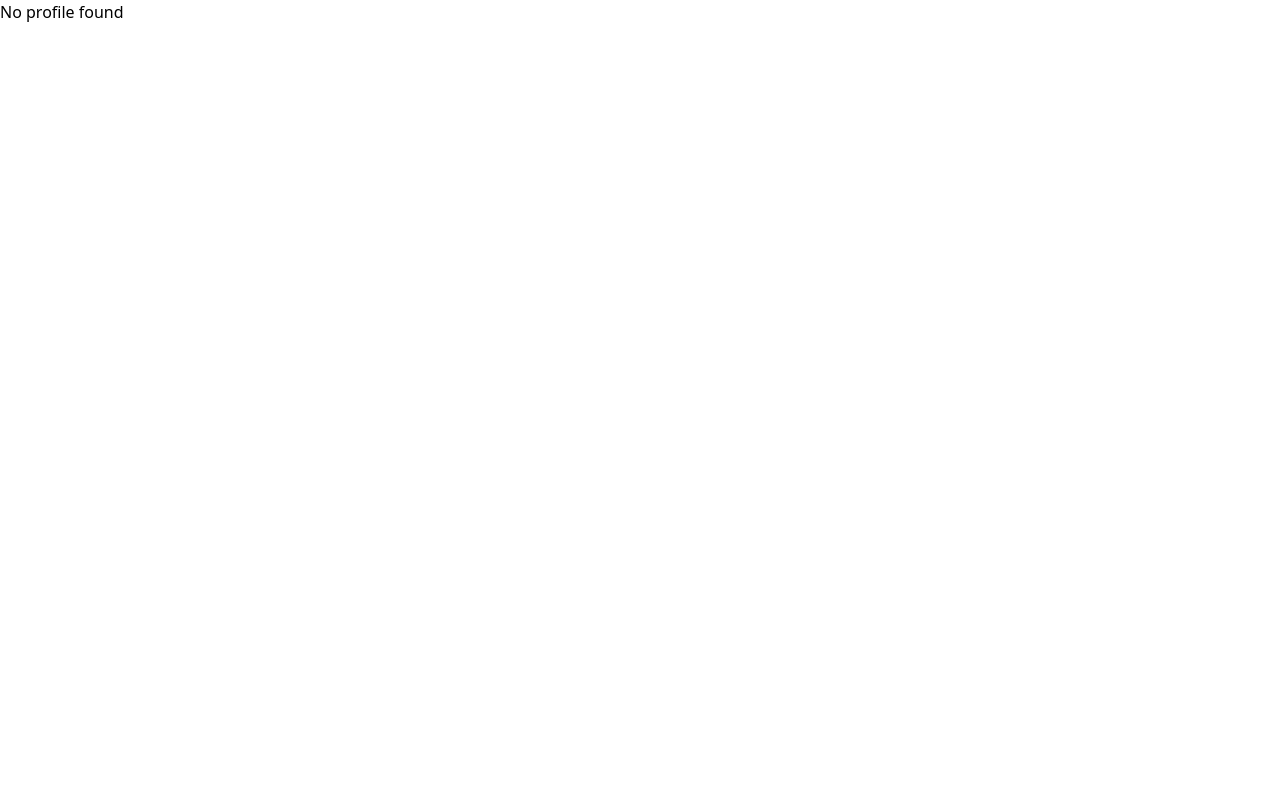
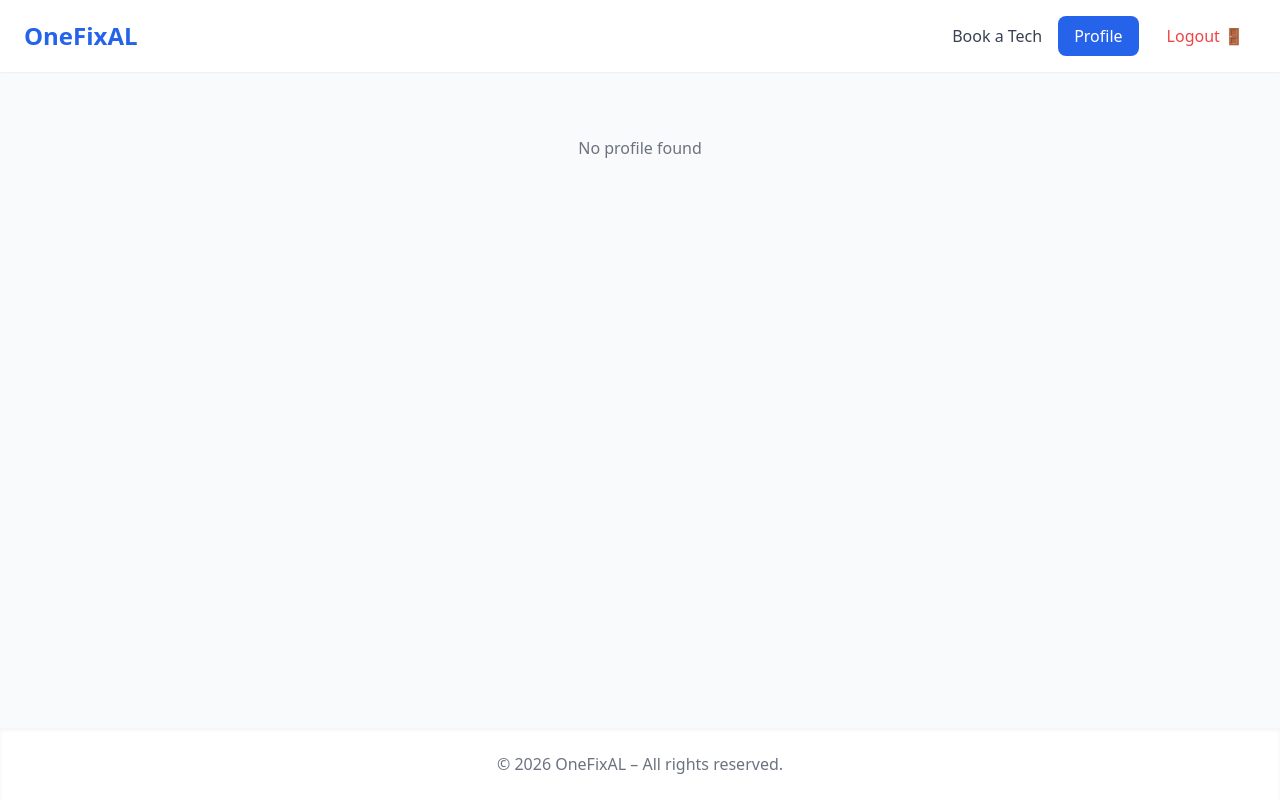
Before and after one commit to DritanBalisha/OneFixAl---fe, a React (Create React App) app: page /myProfile in a window 1280 px wide. Built offline with nearby package versions, Linux system fonts and the light colour scheme; no server answers; sample sign-in values are in the browser's storage; the HTML template or start-up script is replaced by a standard one.

Commit message:
Update MyProfile.tsx

```diff
--- a/src/pages/MyProfile.tsx
+++ b/src/pages/MyProfile.tsx
@@ -1,13 +1,23 @@
 // MyProfile.tsx
 import React, { useEffect, useState } from "react";
-import { useNavigate } from "react-router-dom";
+import { useNavigate, Link } from "react-router-dom";
 import { API_URL } from "../api/config.ts";
 
 export default function MyProfile() {
   const [profile, setProfile] = useState<any>(null);
   const [loading, setLoading] = useState(true);
   const [saving, setSaving] = useState(false);
+  const [menuOpen, setMenuOpen] = useState(false);
   const navigate = useNavigate();
+
+  const isLoggedIn = profile || localStorage.getItem("user");
+
+  const handleLogout = () => {
+    localStorage.removeItem("token");
+    localStorage.removeItem("user");
+    navigate("/");
+    window.location.reload();
+  };
 
   useEffect(() => {
     const fetchProfile = async () => {
@@ -42,7 +52,6 @@ export default function MyProfile() {
     fetchProfile();
   }, [navigate]);
 
-  // Function to update the user's role
   const handleSetRole = async (role: string) => {
     const token = localStorage.getItem("token");
     if (!token) return;
@@ -64,13 +73,9 @@ export default function MyProfile() {
       setProfile(updatedUser);
       localStorage.setItem("user", JSON.stringify(updatedUser));
 
-      // 🚀 Auto-redirect after choosing technician
-      if (role === "technician") {
-        navigate("/myProfile");
-      } else if (role === "client") {
+      if (role === "technician" || role === "client") {
         navigate("/myProfile");
       }
-
     } catch (err) {
       console.error("Error updating role:", err);
       alert("Failed to update role ❌");
@@ -79,11 +84,113 @@ export default function MyProfile() {
     }
   };
 
-  if (loading) return <p>Loading profile...</p>;
-  if (!profile) return <p>No profile found</p>;
+  return (
+    <div className="min-h-screen flex flex-col bg-gray-50">
+      {/* NAVBAR */}
+      <nav className="w-full bg-white shadow-sm py-4 px-6">
+        <div className="flex justify-between items-center">
+          {/* Logo */}
+          <h1
+            className="text-2xl font-semibold text-blue-600 cursor-pointer"
+            onClick={() => navigate("/")}
+          >
+            OneFixAL
+          </h1>
 
-  return (
-    <div className="max-w-md mx-auto mt-8 p-6 border rounded-lg shadow">
+          {/* Desktop Links */}
+          <div className="hidden md:flex items-center space-x-4">
+            <Link to="/techprofiles" className="text-gray-700 hover:text-blue-600">
+              Book a Tech
+            </Link>
+            <Link
+              to="/myProfile"
+              className="bg-blue-600 text-white px-4 py-2 rounded-lg hover:bg-blue-700"
+            >
+              Profile
+            </Link>
+            {isLoggedIn ? (
+              <button
+                onClick={handleLogout}
+                className="text-red-500 font-medium hover:bg-red-50 px-3 py-2 rounded-md transition"
+              >
+                Logout 🚪
+              </button>
+            ) : (
+              <Link to="/login" className="text-blue-600 font-medium hover:underline">
+                Login
+              </Link>
+            )}
+          </div>
+
+          {/* Mobile Hamburger */}
+          <button
+            className="md:hidden flex flex-col justify-center items-center w-9 h-9 space-y-1.5 focus:outline-none"
+            onClick={() => setMenuOpen((prev) => !prev)}
+            aria-label="Toggle menu"
+          >
+            <span
+              className={`block h-0.5 w-6 bg-gray-700 transition-transform duration-300 ${
+                menuOpen ? "rotate-45 translate-y-2" : ""
+              }`}
+            />
+            <span
+              className={`block h-0.5 w-6 bg-gray-700 transition-opacity duration-300 ${
+                menuOpen ? "opacity-0" : ""
+              }`}
+            />
+            <span
+              className={`block h-0.5 w-6 bg-gray-700 transition-transform duration-300 ${
+                menuOpen ? "-rotate-45 -translate-y-2" : ""
+              }`}
+            />
+          </button>
+        </div>
+
+        {/* Mobile Menu */}
+        {menuOpen && (
+          <div className="md:hidden mt-4 flex flex-col space-y-3 border-t pt-4">
+            <Link
+              to="/techprofiles"
+              className="text-gray-700 hover:text-blue-600 py-1"
+              onClick={() => setMenuOpen(false)}
+            >
+              Book a Tech
+            </Link>
+            <Link
+              to="/myProfile"
+              className="bg-blue-600 text-white px-4 py-2 rounded-lg hover:bg-blue-700 text-center"
+              onClick={() => setMenuOpen(false)}
+            >
+              Profile
+            </Link>
+            {isLoggedIn ? (
+              <button
+                onClick={() => { setMenuOpen(false); handleLogout(); }}
+                className="text-red-500 font-medium hover:bg-red-50 px-3 py-2 rounded-md transition text-left"
+              >
+                Logout 🚪
+              </button>
+            ) : (
+              <Link
+                to="/login"
+                className="text-blue-600 font-medium hover:underline py-1"
+                onClick={() => setMenuOpen(false)}
+              >
+                Login
+              </Link>
+            )}
+          </div>
+        )}
+      </nav>
+
+      {/* PAGE CONTENT */}
+      <main className="flex-1 flex justify-center px-4 py-8">
+        {loading ? (
+          <p className="text-gray-500 mt-8">Loading profile...</p>
+        ) : !profile ? (
+          <p className="text-gray-500 mt-8">No profile found</p>
+        ) : (
+          <div className="w-full max-w-md p-6 border rounded-lg shadow bg-white">
             <h2 className="text-2xl font-semibold mb-4">My Profile</h2>
 
             <p><b>Name:</b> {profile.name || "N/A"}</p>
@@ -91,7 +198,6 @@ export default function MyProfile() {
             <p><b>Phone:</b> {profile.phone || "N/A"}</p>
             <p><b>Role:</b> {profile.role || "Not set"}</p>
 
-      {/* If user has no role, show buttons to select one */}
             {!profile.role && (
               <div className="mt-4">
                 <p className="mb-2 font-medium">Select your role:</p>
@@ -155,5 +261,172 @@ export default function MyProfile() {
               </div>
             )}
           </div>
+        )}
+      </main>
+
+      {/* FOOTER */}
+      <footer className="bg-white shadow-inner py-6 text-center text-gray-500">
+        © {new Date().getFullYear()} OneFixAL – All rights reserved.
+      </footer>
+    </div>
   );
 }
+// // MyProfile.tsx
+// import React, { useEffect, useState } from "react";
+// import { useNavigate } from "react-router-dom";
+// import { API_URL } from "../api/config.ts";
+
+// export default function MyProfile() {
+//   const [profile, setProfile] = useState<any>(null);
+//   const [loading, setLoading] = useState(true);
+//   const [saving, setSaving] = useState(false);
+//   const navigate = useNavigate();
+
+//   useEffect(() => {
+//     const fetchProfile = async () => {
+//       const token = localStorage.getItem("token");
+//       if (!token) {
+//         navigate("/login");
+//         return;
+//       }
+
+//       try {
+//         const res = await fetch(`${API_URL}/me`, {
+//           headers: {
+//             "Content-Type": "application/json",
+//             Authorization: `Bearer ${token}`,
+//           },
+//         });
+
+//         if (res.ok) {
+//           const updatedUser = await res.json();
+//           setProfile(updatedUser);
+//           localStorage.setItem("user", JSON.stringify(updatedUser));
+//         } else {
+//           console.error("Failed to fetch profile");
+//         }
+//       } catch (err) {
+//         console.error("Error fetching profile:", err);
+//       } finally {
+//         setLoading(false);
+//       }
+//     };
+
+//     fetchProfile();
+//   }, [navigate]);
+
+//   // Function to update the user's role
+//   const handleSetRole = async (role: string) => {
+//     const token = localStorage.getItem("token");
+//     if (!token) return;
+
+//     try {
+//       setSaving(true);
+//       const res = await fetch(`${API_URL}/set-role`, {
+//         method: "POST",
+//         headers: {
+//           "Content-Type": "application/json",
+//           Authorization: `Bearer ${token}`,
+//         },
+//         body: JSON.stringify({ role }),
+//       });
+
+//       if (!res.ok) throw new Error("Failed to update role");
+
+//       const updatedUser = await res.json();
+//       setProfile(updatedUser);
+//       localStorage.setItem("user", JSON.stringify(updatedUser));
+
+//       // 🚀 Auto-redirect after choosing technician
+//       if (role === "technician") {
+//         navigate("/myProfile");
+//       } else if (role === "client") {
+//         navigate("/myProfile");
+//       }
+
+//     } catch (err) {
+//       console.error("Error updating role:", err);
+//       alert("Failed to update role ❌");
+//     } finally {
+//       setSaving(false);
+//     }
+//   };
+
+//   if (loading) return <p>Loading profile...</p>;
+//   if (!profile) return <p>No profile found</p>;
+
+//   return (
+//     <div className="max-w-md mx-auto mt-8 p-6 border rounded-lg shadow">
+//       <h2 className="text-2xl font-semibold mb-4">My Profile</h2>
+
+//       <p><b>Name:</b> {profile.name || "N/A"}</p>
+//       <p><b>Email:</b> {profile.email || "N/A"}</p>
+//       <p><b>Phone:</b> {profile.phone || "N/A"}</p>
+//       <p><b>Role:</b> {profile.role || "Not set"}</p>
+
+//       {/* If user has no role, show buttons to select one */}
+//       {!profile.role && (
+//         <div className="mt-4">
+//           <p className="mb-2 font-medium">Select your role:</p>
+//           <div className="flex gap-4">
+//             <button
+//               onClick={() => handleSetRole("client")}
+//               disabled={saving}
+//               className="bg-blue-500 text-white px-4 py-2 rounded hover:bg-blue-600 disabled:opacity-50"
+//             >
+//              Client
+//             </button>
+//             <button
+//               onClick={() => handleSetRole("technician")}
+//               disabled={saving}
+//               className="bg-green-500 text-white px-4 py-2 rounded hover:bg-green-600 disabled:opacity-50"
+//             >
+//               Technician
+//             </button>
+//           </div>
+//         </div>
+//       )}
+
+//       {profile.role === "technician" && profile.technicianProfile && (
+//         <div className="mt-6">
+//           <h3 className="text-lg font-semibold mb-2">Technician Details</h3>
+//           {profile.technicianProfile.profession && (
+//             <p><b>Profession:</b> {profile.technicianProfile.profession}</p>
+//           )}
+//           {profile.technicianProfile.bio && (
+//             <p><b>Bio:</b> {profile.technicianProfile.bio}</p>
+//           )}
+//           {profile.technicianProfile.profile_picture && (
+//             <img
+//               src={profile.technicianProfile.profile_picture}
+//               alt="Profile"
+//               className="w-32 rounded mt-2"
+//             />
+//           )}
+//           {profile.technicianProfile.certificate && (
+//             <p className="mt-1">
+//               <b>Certificate:</b>{" "}
+//               <a
+//                 href={profile.technicianProfile.certificate}
+//                 target="_blank"
+//                 rel="noreferrer"
+//                 className="text-blue-600 underline"
+//               >
+//                 View
+//               </a>
+//             </p>
+//           )}
+//           {profile.technicianProfile.experience && (
+//             <p><b>Experience:</b> {profile.technicianProfile.experience} years</p>
+//           )}
+//           <button
+//             className="bg-yellow-500 text-white mt-4 px-4 py-2 rounded"
+//             onClick={() => navigate("/profileupdatetech")}
+//           >
+//             Update Profile
+//           </button>
+//         </div>
+//       )}
+//     </div>
+//   );
+// }
```
Lines whose indentation alone changed are shown as unchanged.
